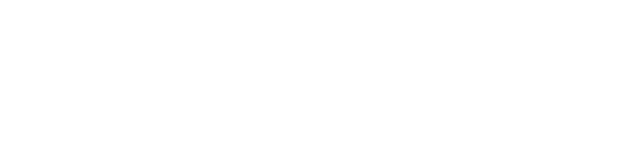
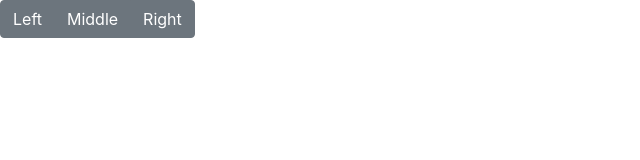
Before and after one commit to goku-17/superRepositorio, a plain HTML site: page index.html in a window 1280 px wide. Shown: the whole page, without its empty margins (0-640 px from the left). Drawn offline with nearby package versions, Linux system fonts and the light colour scheme.

Commit message:
Se agrego al archivo index.html estilos de boostrap y una lista de botones

```diff
--- a/index.html
+++ b/index.html
@@ -5,8 +5,32 @@
     <meta http-equiv="X-UA-Compatible" content="IE=edge">
     <meta name="viewport" content="width=device-width, initial-scale=1.0">
     <title>Goku</title>
+    <link rel="stylesheet" href="https://cdn.jsdelivr.net/npm/bootstrap@4.6.2/dist/css/bootstrap.min.css" integrity="sha384-xOolHFLEh07PJGoPkLv1IbcEPTNtaed2xpHsD9ESMhqIYd0nLMwNLD69Npy4HI+N" crossorigin="anonymous">
 </head>
 <body>
+    <div class="btn-group" role="group" aria-label="Basic example">
+        <button type="button" class="btn btn-secondary">Left</button>
+        <button type="button" class="btn btn-secondary">Middle</button>
+        <button type="button" class="btn btn-secondary">Right</button>
+      </div>
 
+
+
+
+
+
+
+
+
+
+
+
+
+
+
+
+
+    <script src="https://cdn.jsdelivr.net/npm/jquery@3.5.1/dist/jquery.slim.min.js" integrity="sha384-DfXdz2htPH0lsSSs5nCTpuj/zy4C+OGpamoFVy38MVBnE+IbbVYUew+OrCXaRkfj" crossorigin="anonymous"></script>
+<script src="https://cdn.jsdelivr.net/npm/bootstrap@4.6.2/dist/js/bootstrap.bundle.min.js" integrity="sha384-Fy6S3B9q64WdZWQUiU+q4/2Lc9npb8tCaSX9FK7E8HnRr0Jz8D6OP9dO5Vg3Q9ct" crossorigin="anonymous"></script>
 </body>
 </html>
```
